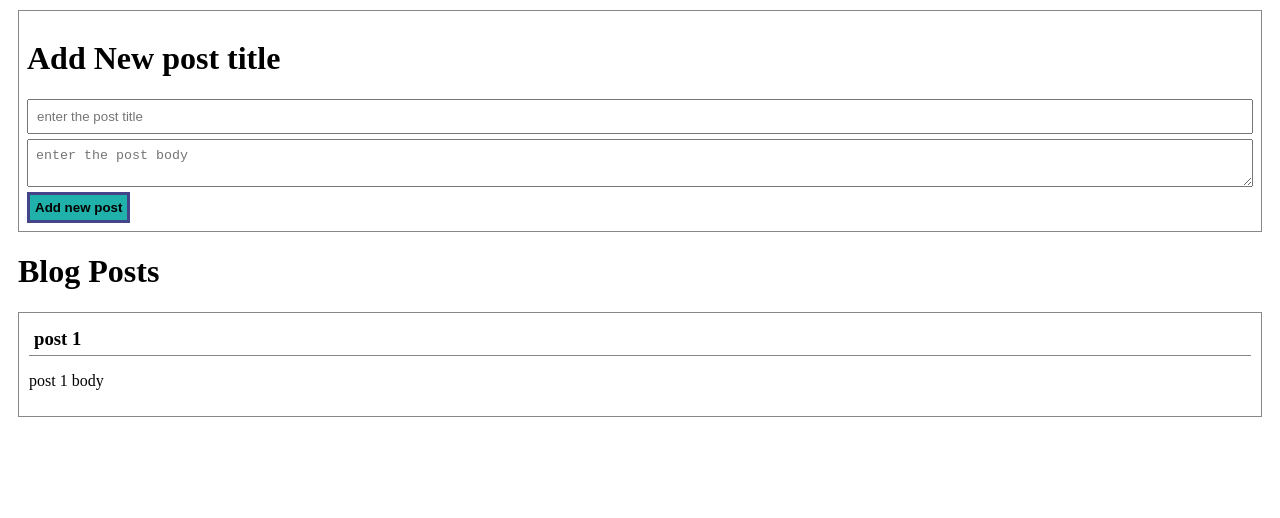
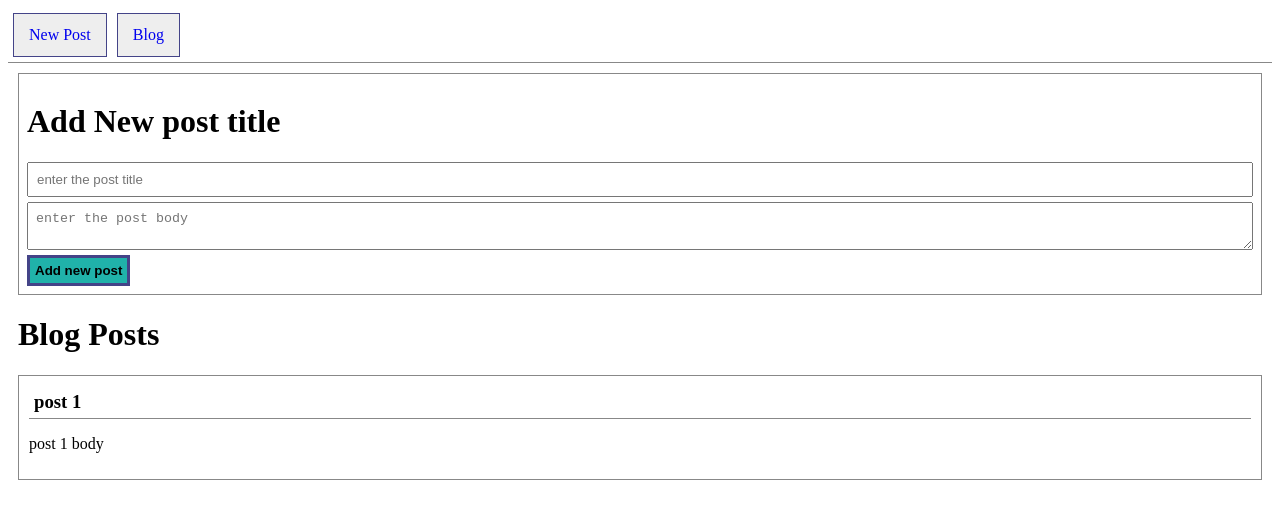
Before and after one commit to Masoume-vesali1993/practice-react, a React (Create React App) app: page / in a window 1280 px wide. Shown: the top 518 px of the page. Built offline with nearby package versions, Linux system fonts and the light colour scheme.

Commit message:
Add style
in header

```diff
--- a/src/App.js
+++ b/src/App.js
@@ -36,6 +36,16 @@ class App extends Component {
   render(){
     return (
       <div>
+
+        <header>
+          <nav className="navication">
+            <ul>
+              <li> <a href="./new-post">New Post</a> </li>
+              <li> <a href="./blog">Blog</a> </li>
+            </ul>
+          </nav>
+        </header>
+
         <NewPost onPostCreated={this.addNewPost} />
         <Blog posts={this.state.posts} />
       </div>
--- a/src/css/style.css
+++ b/src/css/style.css
@@ -39,3 +39,29 @@
     font-weight: bold;
     border: solid #448;
 }
+.navication{
+    border-bottom:1px solid #888;
+}
+.navication ul{
+    margin: 0;
+    padding: 0;
+    list-style: none;
+}
+.navication ul li{
+    list-style: none;
+    display: inline-block;
+    border: 1px solid #448;
+    margin: 5px;
+}
+.navication ul li a{
+    padding: 12px 15px;
+    display: block;
+    background: #EEE;
+    text-decoration: none;
+}
+.navication ul li a:hover,
+.navication ul li a:focus
+{
+
+    background: #fff;
+}
```
